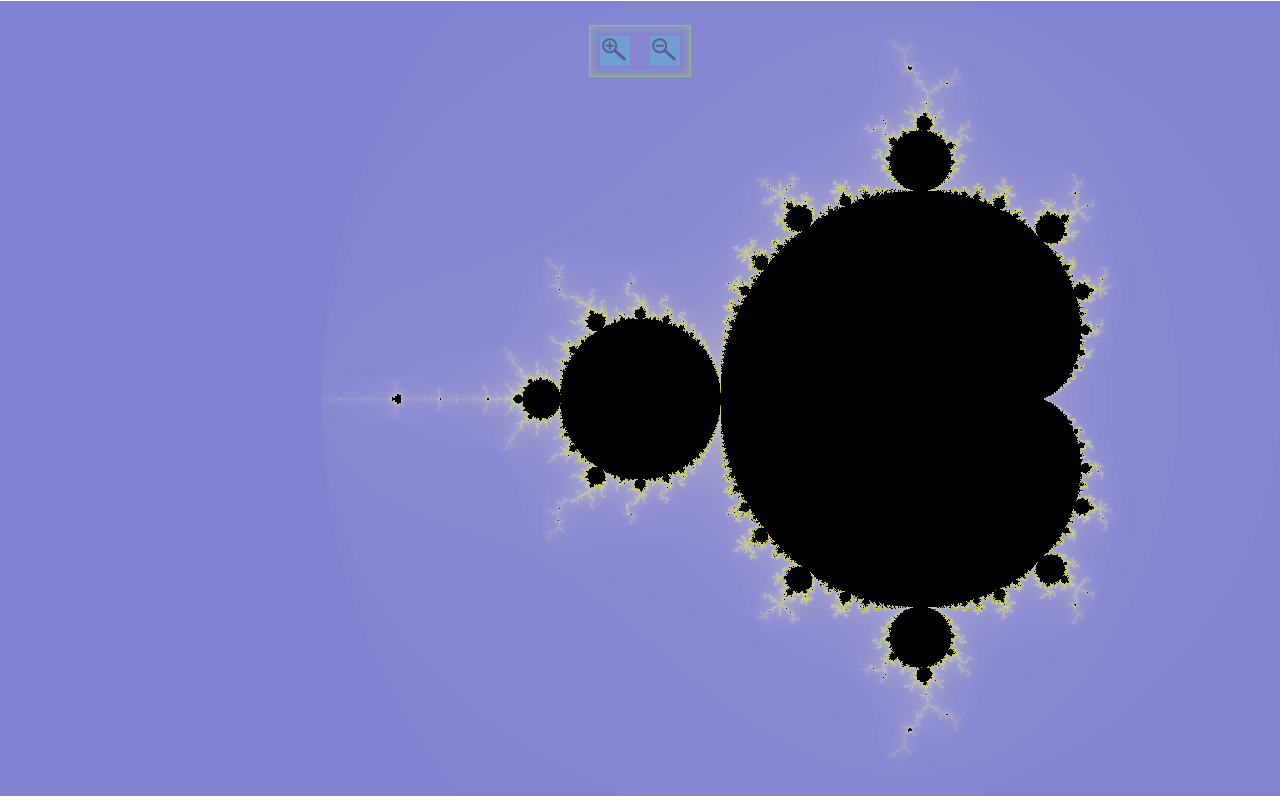
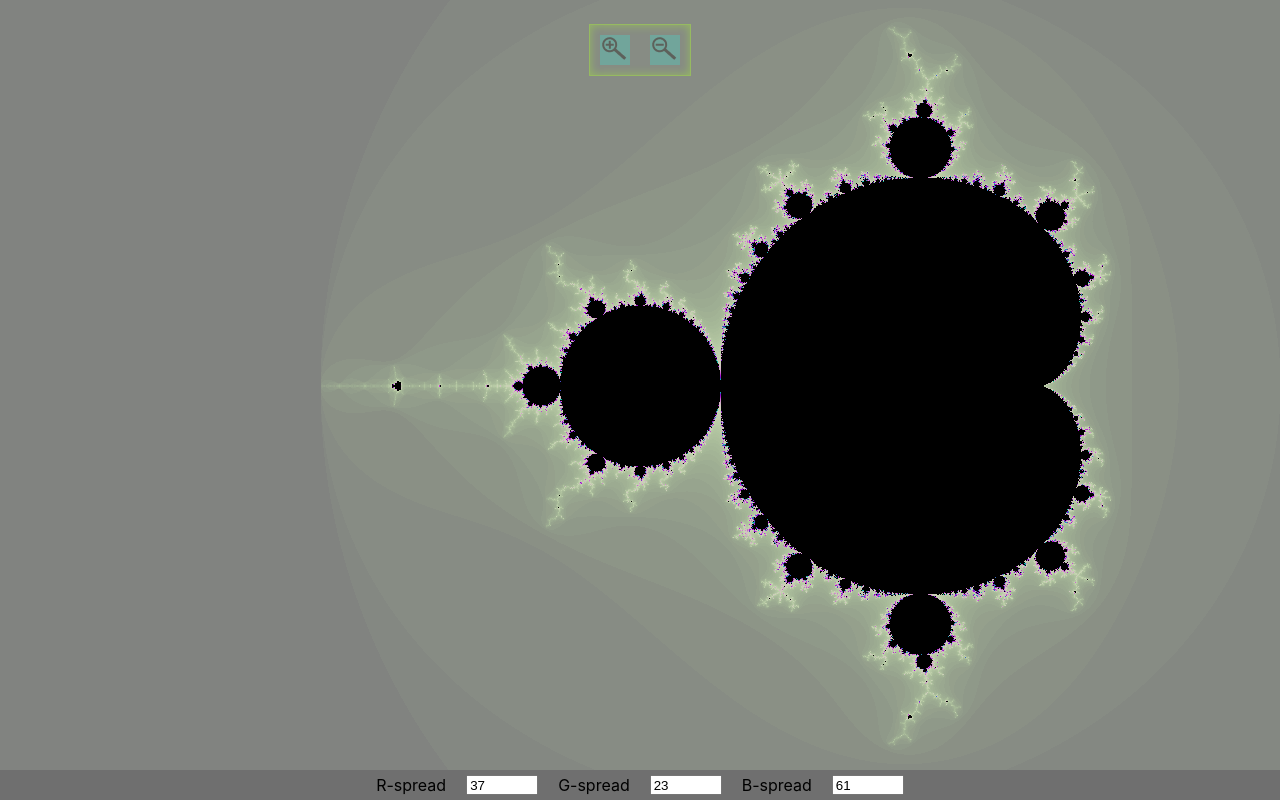
Before and after one commit to yryryk/mandelbrot-canvas-react, a React (Create React App) app: page / in a window 1280 px wide. Built offline with nearby package versions, Linux system fonts and the light colour scheme.

Commit message:
feat: добавить регулировку цвета

```diff
--- a/src/App.css
+++ b/src/App.css
@@ -2,6 +2,4 @@
   display: flex;
   justify-content: center;
   align-items: center;
-  width: 100svw;
-  height: 100svh;
 }
--- a/src/App.js
+++ b/src/App.js
@@ -4,8 +4,10 @@ import { useState, useRef, useEffect } from 'react';
 
 function App() {
   const canvasRef = useRef(null);
+  // const width = 2000;
+  // const height = 2000;
   const width = window.innerWidth;
-  const height = window.innerHeight-5;
+  const height = window.innerHeight-29;
   const [centerX, setCenterX] = useState(-1);
   const [centerY, setCenterY] = useState(0);
   const [zoom, setZoom] = useState(1/4);
@@ -63,11 +65,6 @@ function App() {
     }
   }
 
-  const handleWheel = (evt) => {
-    const delta = evt.deltaY>0?-1:1;
-    changeZoom(delta, evt);
-  };
-
   return (
     <main className="App">
       <Mandelbrot
@@ -85,7 +82,6 @@ function App() {
         handleZoomIn={handleZoomIn}
         handleZoomOut={handleZoomOut}
         handleZoom={handleZoom}
-        handleWheel={handleWheel}
       />
     </main>
   );
@@ -97,6 +93,42 @@ export default App;
 // newCenterX: -1.250019962517241
 // centerY: -0.0020125489954753
 //maxIterations: 588133
+
 // newZoom: 8796093022208
-// Mandelbrot.jsx:78 newCenterX: -1.2501393169121626
-// Mandelbrot.jsx:79 centerY: -0.005371111353860215
+// newCenterX: -1.2501393169121626
+// centerY: -0.005371111353860215
+
+// newZoom: 2097152
+// newCenterX: -1.3681111931091305
+// newCenterY: 0.0007431717912730078
+// maxIterations: 37244
+
+// newZoom: 4194304
+// newCenterX: -1.368107891139992
+// newCenterY: 0.0006355606042302774
+// maxIterations: 42792
+
+// newZoom: 8388608
+// newCenterX: -1.3681058664246863
+// newCenterY: 0.0005586961046715917
+// maxIterations: 48868
+
+// newZoom: 67108864
+// App.js:43 newCenterX: 0.359935434651561
+// App.js:44 newCenterY: -0.6415037419414149
+// Mandelbrot.jsx:25 maxIterations: 70504
+
+// newZoom: 67108864
+// App.js:43 newCenterX: -1.25000022060405
+// App.js:44 newCenterY: 0.00037556747770590054
+// Mandelbrot.jsx:25 maxIterations: 70504
+
+// newZoom: 2147483648
+// App.js:43 newCenterX: -1.7864896635665224
+// App.js:44 newCenterY: 8.679844307530769e-8
+// Mandelbrot.jsx:25 maxIterations: 119364
+
+// newZoom: 134217728
+// App.js:43 newCenterX: -1.2568159078628365
+// App.js:44 newCenterY: 0.3797229409375518
+// Mandelbrot.jsx:27 maxIterations: 78932
--- a/src/Mandelbrot.css
+++ b/src/Mandelbrot.css
@@ -37,7 +37,28 @@
   background-image: url("./images/zoom_out.png");
 }
 
-.mandelbrot__button_active {
-  outline: 2px solid rgb(173, 255, 47);
-  box-shadow: inset 0 0 10px blue;
+.mandelbrot__button_active  {
+  outline: 4px solid rgb(173, 255, 47);
+  box-shadow: inset 0 0 15px blue;
 }
+
+.mandelbrot__button-container_zoom-in~.mandelbrot__canvas {
+  cursor: zoom-in;
+}
+
+.mandelbrot__button-container_zoom-out~.mandelbrot__canvas {
+  cursor: zoom-out;
+}
+
+.mandelbrot__modifiers {
+  position: fixed;
+  bottom: 0;
+  left: 0;
+  right: 0;
+  height: 20px;
+  display: flex;
+  justify-content: center;
+  gap: 20px;
+  background-color: #6f6f6f;
+  padding: 5px;
+}
--- a/src/Mandelbrot.jsx
+++ b/src/Mandelbrot.jsx
@@ -1,4 +1,4 @@
-import { useEffect } from 'react';
+import { useEffect, useState, useRef } from 'react';
 import './Mandelbrot.css';
 
 function Mandelbrot(props) {
@@ -18,15 +18,53 @@ function Mandelbrot(props) {
     handleZoomOut,
     handleZoom,
   } = props;
+  const [iterations, setIterations] = useState([]);
+  const [maxIterations, setMaxIterations] = useState(0);
+  const [red, setRed] = useState(37);
+  const [green, setGreen] = useState(23);
+  const [blue, setBlue] = useState(61);
+  const modifierR = useRef(null);
+  const modifierG = useRef(null);
+  const modifierB = useRef(null);
+
+  useEffect (() => {
+    function setRedValue(evt) {
+      setRed(evt.target.value)
+    };
+    function setGreenValue(evt) {
+      setGreen(evt.target.value)
+    };
+    function setBlueValue(evt) {
+      setBlue(evt.target.value)
+    };
+    let rModifier;
+    let gModifier;
+    let bModifier;
+    if(modifierR&&modifierG&&modifierB) {
+      rModifier = modifierR.current;
+      gModifier = modifierG.current;
+      bModifier = modifierB.current;
+
+      rModifier.addEventListener('change', setRedValue);
+      gModifier.addEventListener('change', setGreenValue);
+      bModifier.addEventListener('change', setBlueValue);
+    }
+    return () => {
+      rModifier.removeEventListener('change', setRedValue);
+      gModifier.removeEventListener('change', setGreenValue);
+      bModifier.removeEventListener('change', setBlueValue);
+
+    }
+  }, [])
 
   useEffect(() => {
-    if (ctx) {
-      const maxIterations = Math.floor(200 + maxIterationsCoefficient*4*Math.log2(zoom)**3);
-      console.log(`maxIterations: ${maxIterations}`);
+    const data = () => {
+      const maxIterationsInner = Math.floor(200 + maxIterationsCoefficient*4*Math.log2(zoom)**3);
+      console.log(`maxIterations: ${maxIterationsInner}`);
       console.log("");
-      let imageData = ctx.getImageData(0, 0, width, height);
-      let data = imageData.data;
+      const arr = [];
       for (let y = 0; y < height; y++) {
+        const subArr = [];
         for (let x = 0; x < width; x++) {
           const cx = centerX + (x - width / 2) / (width * zoom);
           const cy = centerY + (y - height / 2)  / (width * zoom);
@@ -37,12 +75,42 @@ function Mandelbrot(props) {
           let zy2 = 0;
           let i = 0;
 
-          while (zx2 + zy2 < 4 && i < maxIterations) {
+          while (zx2 + zy2 < 4 && i < maxIterationsInner) {
             zy = 2 * zx * zy + cy;
             zx = zx2 - zy2 + cx;
             zx2 = zx * zx;
             zy2 = zy * zy;
             i++;
+          }
+          subArr.push(i);
+        }
+        arr.push(subArr)
+      }
+      return {arr, maxIterationsInner}
+    }
+
+    async function calculate() {
+      const iterations = await data();
+      if(iterations) {
+        setIterations(iterations.arr)
+        setMaxIterations(iterations.maxIterationsInner);
+      }
+    };
+
+    if (ctx) {
+      calculate()
+    }
+  }, [width, height, maxIterationsCoefficient, ctx, centerX, centerY, zoom, maxIterations]);
+
+  useEffect(() => {
+    function renderCanvas(ctx, maxIterations, rgbModifiers) {
+      let imageData = ctx.getImageData(0, 0, width, height);
+      let data = imageData.data;
+      for (let y = 0; y < height; y++) {
+        for (let x = 0; x < width; x++) {
+          const i = iterations[y][x];
+          if (x === 1 && y === 1) {
+            console.log(i);
           }
           const index = (y * width + x) * 4;
           if (i === maxIterations) {
@@ -51,9 +119,9 @@ function Mandelbrot(props) {
             data[index+2] = 0;
             data[index+3] = 255;
           } else {
-            const r = 127 + 64 * Math.sin((1/50) * i);
-            const g = 127 + 64 * Math.sin((1/50) * i);
-            const b = 127 + 64 * Math.cos((1/40) * i);
+            const r = (127 + 64 * Math.sin((1/rgbModifiers.r) * i));
+            const g = (127 + 64 * Math.sin((1/rgbModifiers.g) * i));
+            const b = (127 + 64 * Math.sin((1/rgbModifiers.b) * i));
             const saturation = (color, n) => Math.floor(((color/255)**(n/(color + 1)))*255)
             const n = 128;
             data[index] = saturation(r, n);
@@ -65,14 +133,25 @@ function Mandelbrot(props) {
       }
       ctx.putImageData(imageData, 0, 0);
     }
-  }, [width, height, maxIterationsCoefficient, ctx, centerX, centerY, zoom]);
+    if (ctx&&maxIterations) {
+      renderCanvas(ctx, maxIterations, {r: red,g: green,b: blue})
+    }
+  }, [blue, ctx, green, height, iterations, maxIterations, red, width]);
 
   return (
     <div className="mandelbrot">
-      <canvas className='mandelbrot__canvas' ref={canvasRef} width={width} height={height} onWheel={handleWheel} onClick={handleZoom} />
-      <div className="mandelbrot__button-container">
+      <div className={`mandelbrot__button-container ${isZoomIn ? " mandelbrot__button-container_zoom-in" : ""} ${ isZoomOut ? " mandelbrot__button-container_zoom-out" : ""}`}>
         <button onClick={handleZoomIn} className={`mandelbrot__button mandelbrot__button_in${isZoomIn?" mandelbrot__button_active":""}`}></button>
         <button onClick={handleZoomOut} className={`mandelbrot__button mandelbrot__button_out${isZoomOut?" mandelbrot__button_active":""}`}></button>
+      </div>
+      <canvas className='mandelbrot__canvas' ref={canvasRef} width={width} height={height} onWheel={handleWheel} onClick={handleZoom} />
+      <div className="mandelbrot__modifiers">
+        <label htmlFor='r'>R-spread</label>
+        <input ref={modifierR} name='r' className="mandelbrot__modifiers-r" type='number' min={1} max={1000} defaultValue={red} />
+        <label htmlFor='r'>G-spread</label>
+        <input ref={modifierG} name='g' className="mandelbrot__modifiers-g" type='number' min={1} max={1000} defaultValue={green} />
+        <label htmlFor='r'>B-spread</label>
+        <input ref={modifierB} name='b' className="mandelbrot__modifiers-b" type='number' min={1} max={1000} defaultValue={blue} />
       </div>
     </div>
   );
```
